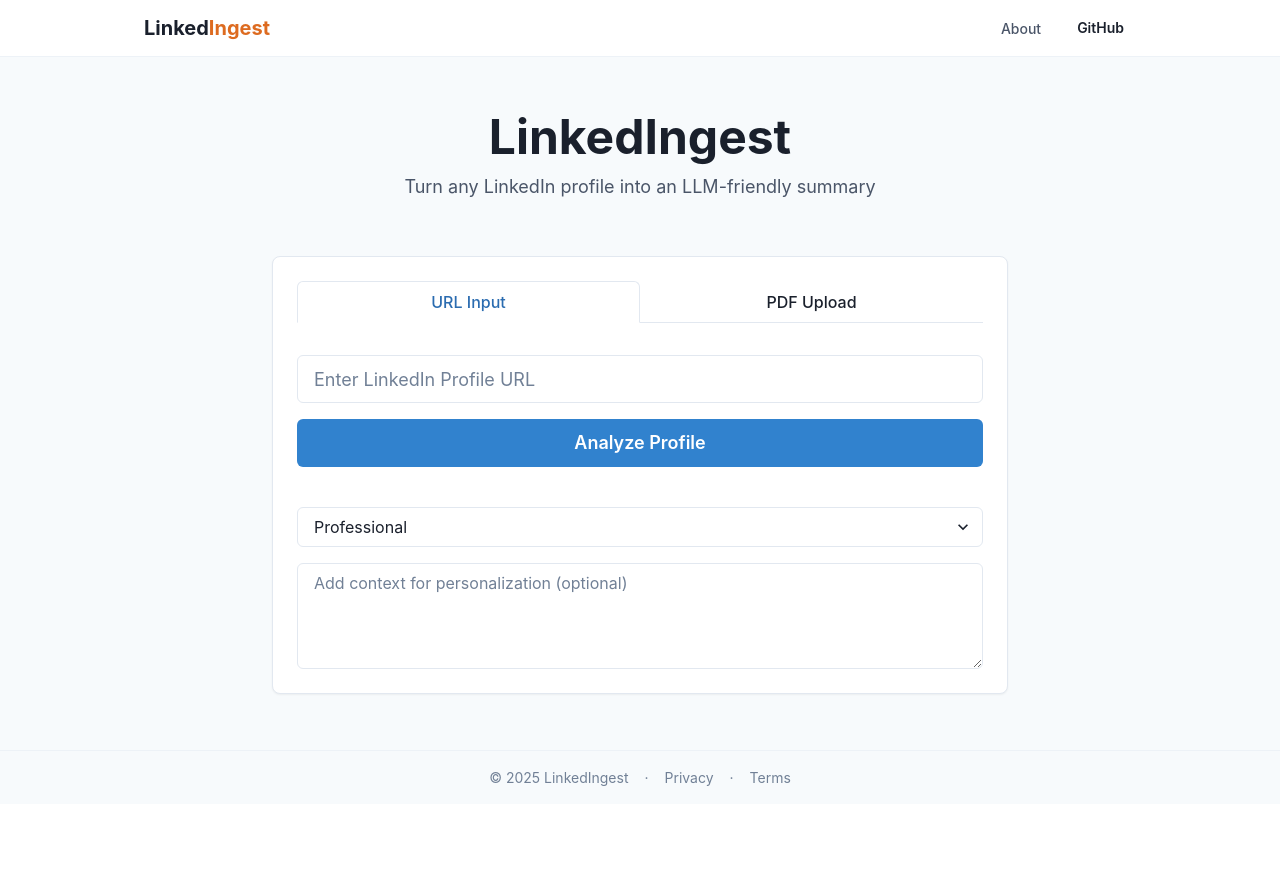
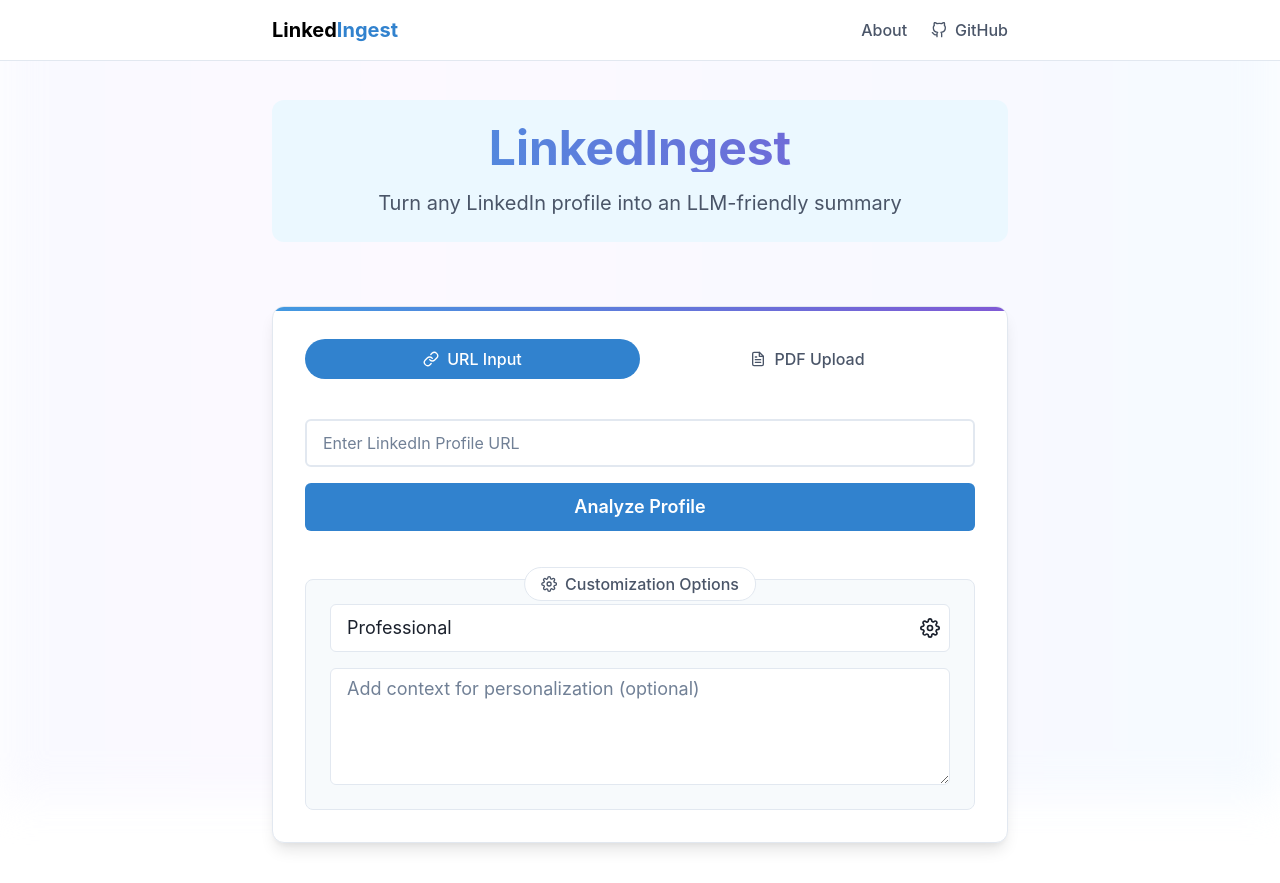
Before and after one commit to paulLieber98/LinkedIngest, a React (Create React App) app in the folder frontend/: page / in a window 1280 px wide. Before the commit the page ends 804 px from the top, so only its background shows below. Built offline with nearby package versions, Linux system fonts and the light colour scheme.

Commit message:
made everything look nicer aesthetically

```diff
--- a/frontend/src/App.js
+++ b/frontend/src/App.js
@@ -1,24 +1,45 @@
 import React from 'react';
-import { ChakraProvider, Box, Container } from '@chakra-ui/react';
+import { Box, ChakraProvider } from '@chakra-ui/react';
 import { BrowserRouter as Router, Routes, Route } from 'react-router-dom';
-import Header from './components/Header';
-import Footer from './components/Footer';
+import Nav from './components/Nav';
 import Home from './pages/Home';
 import About from './pages/About';
+import { keyframes } from '@emotion/react';
+
+const gradientAnimation = keyframes`
+  0% { background-position: 0% 50% }
+  100% { background-position: 100% 50% }
+`;
 
 function App() {
   return (
     <ChakraProvider>
       <Router>
-        <Box minH="100vh" display="flex" flexDirection="column" bg="gray.50">
-          <Header />
-          <Box flex="1" py={4}>
-            <Routes>
-              <Route path="/" element={<Home />} />
-              <Route path="/about" element={<About />} />
-            </Routes>
-          </Box>
-          <Footer />
+        <Box
+          minH="100vh"
+          pt="60px"
+          position="relative"
+          overflow="hidden"
+          _before={{
+            content: '""',
+            position: 'fixed',
+            top: 0,
+            left: 0,
+            right: 0,
+            bottom: 0,
+            bgGradient: 'linear(to-r, blue.50, purple.50, blue.50)',
+            backgroundSize: '200% 100%',
+            animation: `${gradientAnimation} 8s linear infinite`,
+            opacity: 0.6,
+            zIndex: -1,
+            filter: 'blur(20px)',
+          }}
+        >
+          <Nav />
+          <Routes>
+            <Route path="/" element={<Home />} />
+            <Route path="/about" element={<About />} />
+          </Routes>
         </Box>
       </Router>
     </ChakraProvider>
--- /dev/null
+++ b/frontend/src/components/Nav.js
@@ -0,0 +1,71 @@
+import React from 'react';
+import {
+  Box,
+  HStack,
+  Link,
+  Icon,
+  Text,
+  useColorModeValue,
+} from '@chakra-ui/react';
+import { FiGithub } from 'react-icons/fi';
+import { Link as RouterLink } from 'react-router-dom';
+
+function Nav() {
+  const linkColor = useColorModeValue('gray.600', 'gray.300');
+  const linkHoverColor = useColorModeValue('blue.500', 'blue.300');
+
+  return (
+    <Box
+      position="fixed"
+      top={0}
+      left={0}
+      right={0}
+      bg={useColorModeValue('white', 'gray.800')}
+      borderBottom="1px"
+      borderColor={useColorModeValue('gray.200', 'gray.700')}
+      zIndex={1000}
+    >
+      <Box maxW="container.md" mx="auto" px={4}>
+        <HStack h="60px" justify="space-between" align="center">
+          <Link
+            as={RouterLink}
+            to="/"
+            fontSize="xl"
+            fontWeight="bold"
+            _hover={{ textDecoration: 'none' }}
+          >
+            <Text as="span" color="black">Linked</Text>
+            <Text as="span" color="blue.500">Ingest</Text>
+          </Link>
+
+          <HStack spacing={6}>
+            <Link
+              as={RouterLink}
+              to="/about"
+              color={linkColor}
+              fontWeight="medium"
+              _hover={{ color: linkHoverColor, textDecoration: 'none' }}
+            >
+              About
+            </Link>
+            <Link
+              href="https://github.com/paulLieber98/LinkedIngest"
+              isExternal
+              color={linkColor}
+              fontWeight="medium"
+              display="flex"
+              alignItems="center"
+              gap={2}
+              _hover={{ color: linkHoverColor, textDecoration: 'none' }}
+            >
+              <Icon as={FiGithub} />
+              <Text>GitHub</Text>
+            </Link>
+          </HStack>
+        </HStack>
+      </Box>
+    </Box>
+  );
+}
+
+export default Nav;
--- a/frontend/src/pages/About.js
+++ b/frontend/src/pages/About.js
@@ -7,97 +7,84 @@ import {
   Container,
   SimpleGrid,
   Icon,
-  useColorModeValue,
+  Link,
 } from '@chakra-ui/react';
 import { FiUsers, FiClock, FiLock, FiMessageSquare } from 'react-icons/fi';
 
-const Feature = ({ title, text, icon }) => {
-  return (
-    <Box
-      p={5}
-      shadow="md"
-      borderWidth="1px"
-      borderRadius="lg"
-      bg={useColorModeValue('white', 'gray.800')}
-    >
-      <Icon as={icon} w={10} h={10} color="blue.500" mb={4} />
-      <Heading size="md" mb={2}>
-        {title}
-      </Heading>
-      <Text color="gray.600">{text}</Text>
-    </Box>
-  );
-};
-
 function About() {
   return (
-    <Container maxW="container.xl">
-      <VStack spacing={10} align="stretch">
+    <Container maxW="container.md" py={10}>
+      <VStack spacing={8} align="stretch">
         <Box textAlign="center">
           <Heading as="h1" size="2xl" mb={4}>
             About LinkedIngest
           </Heading>
-          <Text fontSize="xl" color="gray.600">
-            Turn any LinkedIn profile into an LLM-friendly summary for personalized
-            outreach
+          <Text fontSize="lg" color="gray.600">
+            Turn any LinkedIn profile into an LLM-friendly summary for personalized outreach
           </Text>
         </Box>
 
-        <SimpleGrid columns={{ base: 1, md: 2 }} spacing={10}>
-          <Feature
-            icon={FiUsers}
-            title="Personalized Networking"
-            text="Create meaningful connections by understanding professional backgrounds quickly and effectively."
-          />
-          <Feature
-            icon={FiClock}
-            title="Save Time"
-            text="Automate the process of analyzing LinkedIn profiles and crafting personalized outreach messages."
-          />
-          <Feature
-            icon={FiLock}
-            title="Privacy First"
-            text="We respect LinkedIn's terms of service and user privacy. No data is stored longer than necessary."
-          />
-          <Feature
-            icon={FiMessageSquare}
-            title="AI-Powered Summaries"
-            text="Leverage advanced language models to generate concise, relevant profile summaries."
-          />
+        <Box textAlign="center" py={4} bg="blue.50" borderRadius="lg">
+          <Text fontSize="md" color="gray.700">
+            Inspired by{' '}
+            <Link href="https://gitingest.com" color="blue.500" isExternal>
+              GitIngest
+            </Link>
+            , which turns GitHub repositories into LLM-friendly summaries
+          </Text>
+        </Box>
+
+        <SimpleGrid columns={{ base: 1, md: 2 }} spacing={8}>
+          <Box p={6} bg="white" borderRadius="lg" boxShadow="sm" border="1px" borderColor="gray.200">
+            <Icon as={FiUsers} w={8} h={8} color="blue.500" mb={4} />
+            <Heading size="md" mb={3}>
+              Personalized Networking
+            </Heading>
+            <Text color="gray.600">
+              Create meaningful connections by understanding professional backgrounds quickly and effectively.
+            </Text>
+          </Box>
+
+          <Box p={6} bg="white" borderRadius="lg" boxShadow="sm" border="1px" borderColor="gray.200">
+            <Icon as={FiClock} w={8} h={8} color="blue.500" mb={4} />
+            <Heading size="md" mb={3}>
+              Save Time
+            </Heading>
+            <Text color="gray.600">
+              Automate the process of analyzing LinkedIn profiles and crafting personalized outreach messages.
+            </Text>
+          </Box>
+
+          <Box p={6} bg="white" borderRadius="lg" boxShadow="sm" border="1px" borderColor="gray.200">
+            <Icon as={FiLock} w={8} h={8} color="blue.500" mb={4} />
+            <Heading size="md" mb={3}>
+              Privacy First
+            </Heading>
+            <Text color="gray.600">
+              We respect LinkedIn's terms of service and user privacy. No data is stored longer than necessary.
+            </Text>
+          </Box>
+
+          <Box p={6} bg="white" borderRadius="lg" boxShadow="sm" border="1px" borderColor="gray.200">
+            <Icon as={FiMessageSquare} w={8} h={8} color="blue.500" mb={4} />
+            <Heading size="md" mb={3}>
+              AI-Powered Summaries
+            </Heading>
+            <Text color="gray.600">
+              Leverage advanced language models to generate concise, relevant profile summaries.
+            </Text>
+          </Box>
         </SimpleGrid>
 
-        <Box>
+        <Box mt={8}>
           <Heading size="lg" mb={4}>
             How It Works
           </Heading>
-          <VStack spacing={4} align="stretch">
-            <Text>
-              1. Input a LinkedIn profile URL or upload an exported PDF profile
-            </Text>
-            <Text>
-              2. Choose your preferred tone (Professional, Casual, or Friendly)
-            </Text>
-            <Text>
-              3. Add optional context for more personalized summaries
-            </Text>
-            <Text>
-              4. Get an AI-generated summary perfect for crafting personalized
-              outreach
-            </Text>
+          <VStack align="stretch" spacing={3}>
+            <Text>1. Input a LinkedIn profile URL or upload an exported PDF profile</Text>
+            <Text>2. Choose your preferred tone and add optional context</Text>
+            <Text>3. Get an AI-generated summary optimized for your needs</Text>
           </VStack>
-        </Box>
-
-        <Box>
-          <Heading size="lg" mb={4}>
-            Our Mission
-          </Heading>
-          <Text>
-            LinkedIngest aims to make professional networking more meaningful and
-            efficient. We believe that personalized outreach leads to better
-            connections and opportunities. Our tool helps professionals,
-            recruiters, and networkers create genuine, context-aware
-            communications that stand out.
-          </Text>
         </Box>
       </VStack>
     </Container>
--- a/frontend/src/pages/Home.js
+++ b/frontend/src/pages/Home.js
@@ -19,9 +19,11 @@ import {
   Progress,
   HStack,
   Badge,
+  useColorModeValue,
+  Link,
 } from '@chakra-ui/react';
 import { useDropzone } from 'react-dropzone';
-import { FiUpload, FiFile, FiCheck, FiX } from 'react-icons/fi';
+import { FiUpload, FiFile, FiCheck, FiX, FiLink, FiFileText, FiSettings, FiGithub } from 'react-icons/fi';
 import axios from 'axios';
 
 const API_URL = '/api';
@@ -34,6 +36,11 @@ function Home() {
   const [loading, setLoading] = useState(false);
   const [uploadedFile, setUploadedFile] = useState(null);
   const toast = useToast();
+
+  const bgColor = useColorModeValue('white', 'gray.800');
+  const borderColor = useColorModeValue('gray.200', 'gray.600');
+  const accentColor = "blue.500";
+  const hoverBg = useColorModeValue('gray.50', 'gray.700');
 
   const onDrop = async (acceptedFiles) => {
     const file = acceptedFiles[0];
@@ -65,7 +72,9 @@ function Home() {
       const formData = new FormData();
       formData.append('file', file);
       formData.append('tone', tone);
-      if (context) formData.append('context', context);
+      if (context.trim()) {
+        formData.append('context', context);
+      }
 
       const response = await axios.post(`${API_URL}/analyze/pdf`, formData, {
         headers: {
@@ -81,6 +90,7 @@ function Home() {
         duration: 3000,
       });
     } catch (error) {
+      console.error('Error:', error);
       toast({
         title: 'Error',
         description: error.response?.data?.detail || 'Error processing PDF file',
@@ -117,10 +127,17 @@ function Home() {
       const response = await axios.post(`${API_URL}/analyze/url`, {
         url,
         tone,
-        context,
+        context: context.trim() || undefined,
       });
       setSummary(response.data.summary);
+      toast({
+        title: 'Success',
+        description: 'Profile analyzed successfully',
+        status: 'success',
+        duration: 3000,
+      });
     } catch (error) {
+      console.error('Error:', error);
       toast({
         title: 'Error',
         description: error.response?.data?.detail || 'Something went wrong',
@@ -135,28 +152,75 @@ function Home() {
 
   return (
     <Container maxW="container.md" py={10}>
-      <VStack spacing={6} align="stretch">
-        <Box textAlign="center" mb={8}>
-          <Heading as="h1" size="2xl" mb={3}>
+      <VStack spacing={8} align="stretch">
+        <Box
+          textAlign="center"
+          mb={8}
+          p={6}
+          bg={useColorModeValue('blue.50', 'blue.900')}
+          borderRadius="xl"
+        >
+          <Heading
+            as="h1"
+            size="2xl"
+            mb={4}
+            bgGradient="linear(to-r, blue.400, purple.500)"
+            bgClip="text"
+          >
             LinkedIngest
           </Heading>
-          <Text fontSize="lg" color="gray.600">
+          <Text fontSize="xl" color={useColorModeValue('gray.600', 'gray.300')}>
             Turn any LinkedIn profile into an LLM-friendly summary
           </Text>
         </Box>
 
         <Box
-          bg="white"
-          p={6}
-          borderRadius="lg"
-          boxShadow="sm"
+          bg={bgColor}
+          p={8}
+          borderRadius="xl"
+          boxShadow="lg"
           border="1px"
-          borderColor="gray.200"
+          borderColor={borderColor}
+          position="relative"
+          overflow="hidden"
+          _before={{
+            content: '""',
+            position: 'absolute',
+            top: 0,
+            left: 0,
+            right: 0,
+            height: '4px',
+            bgGradient: 'linear(to-r, blue.400, purple.500)',
+          }}
         >
-          <Tabs isFitted variant="enclosed" colorScheme="blue">
-            <TabList mb="4">
-              <Tab fontWeight="medium">URL Input</Tab>
-              <Tab fontWeight="medium">PDF Upload</Tab>
+          <Tabs isFitted variant="soft-rounded" colorScheme="blue">
+            <TabList mb="6">
+              <Tab
+                fontWeight="medium"
+                _selected={{
+                  color: 'white',
+                  bg: accentColor,
+                }}
+                display="flex"
+                alignItems="center"
+                gap={2}
+              >
+                <Icon as={FiLink} />
+                URL Input
+              </Tab>
+              <Tab
+                fontWeight="medium"
+                _selected={{
+                  color: 'white',
+                  bg: accentColor,
+                }}
+                display="flex"
+                alignItems="center"
+                gap={2}
+              >
+                <Icon as={FiFileText} />
+                PDF Upload
+              </Tab>
             </TabList>
 
             <TabPanels>
@@ -167,7 +231,15 @@ function Home() {
                     value={url}
                     onChange={(e) => setUrl(e.target.value)}
                     size="lg"
-                    bg="white"
+                    bg={bgColor}
+                    border="2px"
+                    borderColor={borderColor}
+                    _hover={{ borderColor: accentColor }}
+                    _focus={{
+                      borderColor: accentColor,
+                      boxShadow: `0 0 0 1px ${accentColor}`,
+                    }}
+                    fontSize="md"
                   />
                   <Button
                     colorScheme="blue"
@@ -175,6 +247,11 @@ function Home() {
                     isLoading={loading}
                     width="full"
                     size="lg"
+                    _hover={{
+                      transform: 'translateY(-2px)',
+                      boxShadow: 'lg',
+                    }}
+                    transition="all 0.2s"
                   >
                     Analyze Profile
                   </Button>
@@ -185,35 +262,42 @@ function Home() {
                 <Box
                   {...getRootProps()}
                   p={8}
-                  border="2px dashed"
-                  borderColor={uploadedFile ? "green.500" : isDragActive ? "blue.500" : "gray.300"}
-                  borderRadius="md"
+                  border="3px dashed"
+                  borderColor={uploadedFile ? "green.500" : isDragActive ? accentColor : borderColor}
+                  borderRadius="xl"
                   textAlign="center"
                   cursor="pointer"
-                  bg={uploadedFile ? "green.50" : isDragActive ? "blue.50" : "gray.50"}
+                  bg={uploadedFile ? "green.50" : isDragActive ? "blue.50" : bgColor}
                   _hover={{
-                    borderColor: uploadedFile ? 'green.600' : 'blue.500',
-                    bg: uploadedFile ? 'green.100' : 'gray.100'
+                    borderColor: uploadedFile ? 'green.600' : accentColor,
+                    bg: uploadedFile ? 'green.100' : hoverBg,
+                    transform: 'translateY(-2px)',
                   }}
                   transition="all 0.2s"
                   position="relative"
                 >
                   <input {...getInputProps()} />
-                  <VStack spacing={3}>
+                  <VStack spacing={4}>
                     <Icon
                       as={uploadedFile ? FiCheck : isDragActive ? FiUpload : FiFile}
-                      w={8}
-                      h={8}
-                      color={uploadedFile ? "green.500" : "gray.400"}
+                      w={12}
+                      h={12}
+                      color={uploadedFile ? "green.500" : accentColor}
                     />
                     {uploadedFile ? (
-                      <VStack spacing={2}>
-                        <Badge colorScheme="green" fontSize="sm" px={3} py={1}>
+                      <VStack spacing={3}>
+                        <Badge
+                          colorScheme="green"
+                          fontSize="md"
+                          px={4}
+                          py={2}
+                          borderRadius="full"
+                        >
                           File Uploaded Successfully
                         </Badge>
                         <HStack spacing={2} color="gray.600">
                           <Icon as={FiFile} />
-                          <Text>{uploadedFile.name}</Text>
+                          <Text fontWeight="medium">{uploadedFile.name}</Text>
                         </HStack>
                         <Text fontSize="sm" color="gray.500">
                           Click or drag another file to replace
@@ -221,12 +305,12 @@ function Home() {
                       </VStack>
                     ) : (
                       <>
-                        <Text color="gray.600" fontWeight="medium">
+                        <Text color="gray.600" fontWeight="medium" fontSize="lg">
                           {isDragActive
                             ? "Drop your LinkedIn PDF here"
                             : "Drag and drop your LinkedIn PDF here, or click to select"}
                         </Text>
-                        <Text fontSize="sm" color="gray.500">
+                        <Text fontSize="md" color="gray.500">
                           Export your LinkedIn profile as PDF and upload it here
                         </Text>
                       </>
@@ -239,13 +323,18 @@ function Home() {
                     mt={4}
                     colorScheme="red"
                     variant="ghost"
-                    size="sm"
+                    size="md"
                     leftIcon={<Icon as={FiX} />}
                     onClick={(e) => {
                       e.stopPropagation();
                       setUploadedFile(null);
                       setSummary('');
                     }}
+                    _hover={{
+                      bg: 'red.50',
+                      transform: 'translateY(-1px)',
+                    }}
+                    transition="all 0.2s"
                   >
                     Remove File
                   </Button>
@@ -254,33 +343,81 @@ function Home() {
             </TabPanels>
           </Tabs>
 
-          <VStack spacing={4} mt={6}>
+          <Box mt={8} position="relative">
+            <Box
+              position="absolute"
+              top="-12px"
+              left="50%"
+              transform="translateX(-50%)"
+              bg={bgColor}
+              px={4}
+              py={1}
+              borderRadius="full"
+              border="1px"
+              borderColor={borderColor}
+            >
+              <HStack spacing={2} color="gray.600">
+                <Icon as={FiSettings} />
+                <Text fontWeight="medium">Customization Options</Text>
+              </HStack>
+            </Box>
+
+            <VStack
+              spacing={4}
+              mt={6}
+              p={6}
+              bg={useColorModeValue('gray.50', 'gray.700')}
+              borderRadius="lg"
+              border="1px"
+              borderColor={borderColor}
+            >
               <Select
                 value={tone}
                 onChange={(e) => setTone(e.target.value)}
-              size="md"
-              bg="white"
+                size="lg"
+                bg={bgColor}
+                borderColor={borderColor}
+                _hover={{ borderColor: accentColor }}
+                icon={<Icon as={FiSettings} />}
               >
                 <option value="professional">Professional</option>
                 <option value="casual">Casual</option>
                 <option value="friendly">Friendly</option>
+                <option value="formal">Formal</option>
+                <option value="enthusiastic">Enthusiastic</option>
               </Select>
 
               <Textarea
                 placeholder="Add context for personalization (optional)"
                 value={context}
                 onChange={(e) => setContext(e.target.value)}
-              size="md"
-              bg="white"
+                size="lg"
+                bg={bgColor}
+                borderColor={borderColor}
+                _hover={{ borderColor: accentColor }}
                 rows={4}
+                resize="vertical"
               />
             </VStack>
           </Box>
+        </Box>
 
         {loading && (
-          <Box>
-            <Progress size="xs" isIndeterminate colorScheme="blue" />
-            <Text textAlign="center" mt={2} color="gray.600">
+          <Box
+            p={4}
+            bg={bgColor}
+            borderRadius="lg"
+            boxShadow="md"
+            border="1px"
+            borderColor={borderColor}
+          >
+            <Progress
+              size="xs"
+              isIndeterminate
+              colorScheme="blue"
+              borderRadius="full"
+            />
+            <Text textAlign="center" mt={3} color="gray.600" fontWeight="medium">
               Analyzing profile...
             </Text>
           </Box>
@@ -288,17 +425,39 @@ function Home() {
 
         {summary && (
           <Box
-            p={6}
-            bg="white"
-            borderRadius="lg"
+            p={8}
+            bg={bgColor}
+            borderRadius="xl"
             border="1px"
-            borderColor="gray.200"
-            boxShadow="sm"
+            borderColor={borderColor}
+            boxShadow="lg"
+            position="relative"
+            overflow="hidden"
+            _before={{
+              content: '""',
+              position: 'absolute',
+              top: 0,
+              left: 0,
+              right: 0,
+              height: '4px',
+              bgGradient: 'linear(to-r, green.400, teal.500)',
+            }}
           >
-            <Heading size="md" mb={4}>
+            <Heading
+              size="lg"
+              mb={4}
+              bgGradient="linear(to-r, green.400, teal.500)"
+              bgClip="text"
+            >
               Generated Summary
             </Heading>
-            <Text whiteSpace="pre-wrap">{summary}</Text>
+            <Text
+              whiteSpace="pre-wrap"
+              fontSize="lg"
+              lineHeight="tall"
+            >
+              {summary}
+            </Text>
           </Box>
         )}
       </VStack>
```
Also changed, not shown: 5 other files (tests, documents, lock files or other folders). Lines whose indentation alone changed are shown as unchanged.
